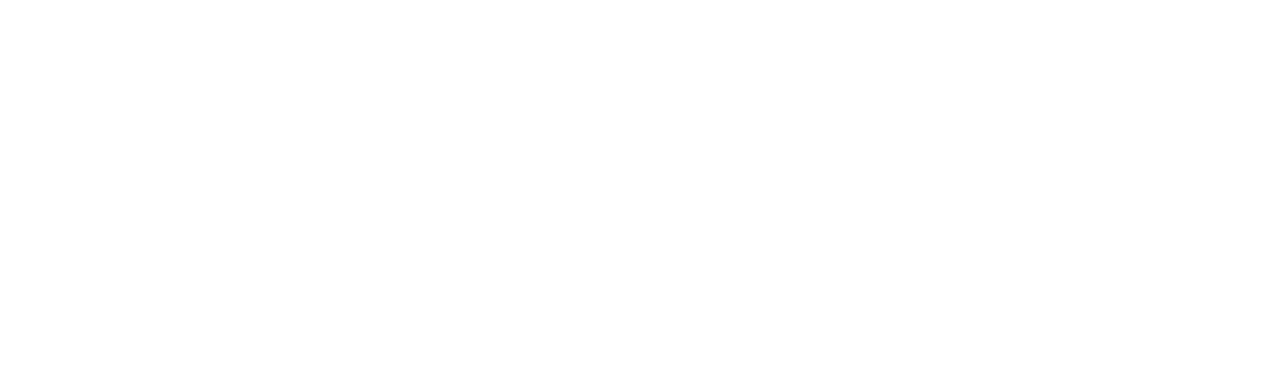
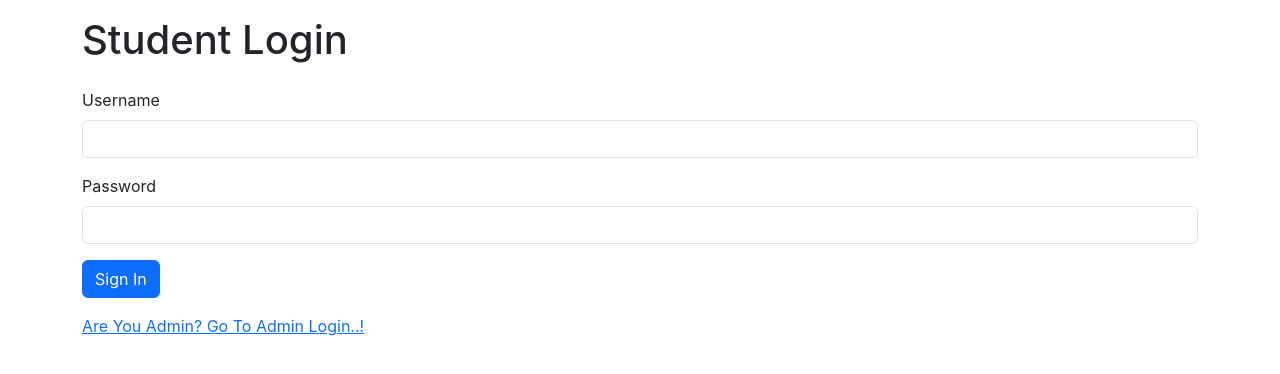
Before and after one commit to Sree1710/college-app-frontend, a React (Create React App) app: page /studlogin in a window 1280 px wide. Before the commit this address had no page. Shown: the top 374 px of the page. Built offline with nearby package versions, Linux system fonts and the light colour scheme.

Commit message:
StudLogin component completed

```diff
--- a/src/App.js
+++ b/src/App.js
@@ -4,6 +4,7 @@
 import { BrowserRouter, Route, Routes } from 'react-router-dom';
 import AdminLogin from './Components/AdminLogin';
 import AdminAddMark from './Components/AdminAddMark';
+import StudLogin from './Components/StudLogin';
 
 function App() {
   return (
@@ -13,6 +14,7 @@
         <Route path='/' exact element={<AdminLogin/>}/>
         <Route path='/adminaddstud' exact element={<AdminAddStud/>}/>
         <Route path='/adminaddmark' exact element={<AdminAddMark/>}/>
+        <Route path='/studlogin' exact element={<StudLogin/>}/>
       </Routes>
       </BrowserRouter>
     </div>
--- a/src/Components/StudLogin.jsx
+++ b/src/Components/StudLogin.jsx
@@ -1,9 +1,64 @@
-import React from 'react'
+import axios from 'axios'
+import React, { useState } from 'react'
+import { useNavigate } from 'react-router-dom'
 
-const = () => {
+const StudLogin = () => {
+    const [inputField,setInputField]=useState(
+        {username:"",password:""}
+    )
+
+    const apiLink="http://localhost:3001/login"
+    const navigate=useNavigate()
+
+    const inputHandler=(event)=>{
+        setInputField({...inputField,[event.target.name]:event.target.value})
+    }
+
+    const readValue=()=>{
+        axios.post(apiLink,inputField).then(
+            (Response)=>{
+                if (Response.data.status=="success") {
+                    let userid=Response.data._id
+                    sessionStorage.setItem("userid",userid)
+                    navigate("/studprofile")
+                } else {
+                    alert("Invalid Username or Password !!!")
+                }
+            }
+        )
+    }
+
   return (
-    <div</div>
+    <div>
+        <div className="container">
+            <div className="row">
+                <div className="col col-12 col-sm-12 col-md-12 col-lg-12 col-xl-12 col-xxl-12">
+                    <div className="row g-3">
+                        <div className="col col-12 col-sm-12 col-md-12 col-lg-12 col-xl-12 col-xxl-12"></div>
+                        <div className="col col-12 col-sm-12 col-md-12 col-lg-12 col-xl-12 col-xxl-12">
+                            <h1>Student Login</h1>
+                        </div>
+                        <div className="col col-12 col-sm-12 col-md-12 col-lg-12 col-xl-12 col-xxl-12">
+                            <label htmlFor="" className="form-label">Username</label>
+                            <input onChange={inputHandler} type="text" className="form-control" name="username" value={inputField.username} />
+                        </div>
+                        <div className="col col-12 col-sm-12 col-md-12 col-lg-12 col-xl-12 col-xxl-12">
+                            <label htmlFor="" className="form-label">Password</label>
+                            <input onChange={inputHandler} type="password" name="password" id="" className="form-control" value={inputField.password} />
+                        </div>
+                        <div className="col col-12 col-sm-12 col-md-12 col-lg-12 col-xl-12 col-xxl-12">
+                            <button onClick={readValue} className="btn btn-primary">Sign In</button>
+                        </div>
+                        <div className="col col-12 col-sm-12 col-md-12 col-lg-12 col-xl-12 col-xxl-12"></div>
+                    </div>
+                    <div className="col col-12 col-sm-12 col-md-12 col-lg-12 col-xl-12 col-xxl-12">
+                        <a href="/">Are You Admin? Go To Admin Login..!</a>
+                    </div>
+                </div>
+            </div>
+        </div>
+    </div>
   )
 }
 
-export default
+export default StudLogin
```
